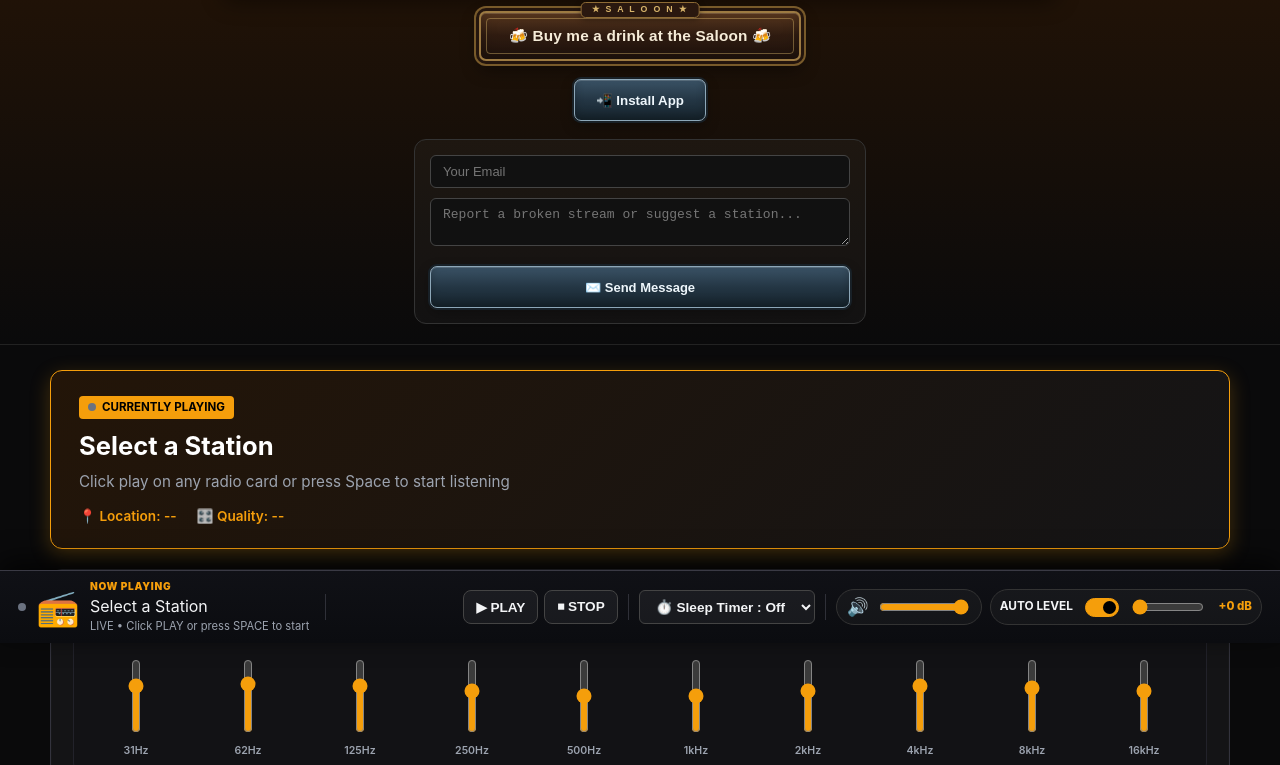
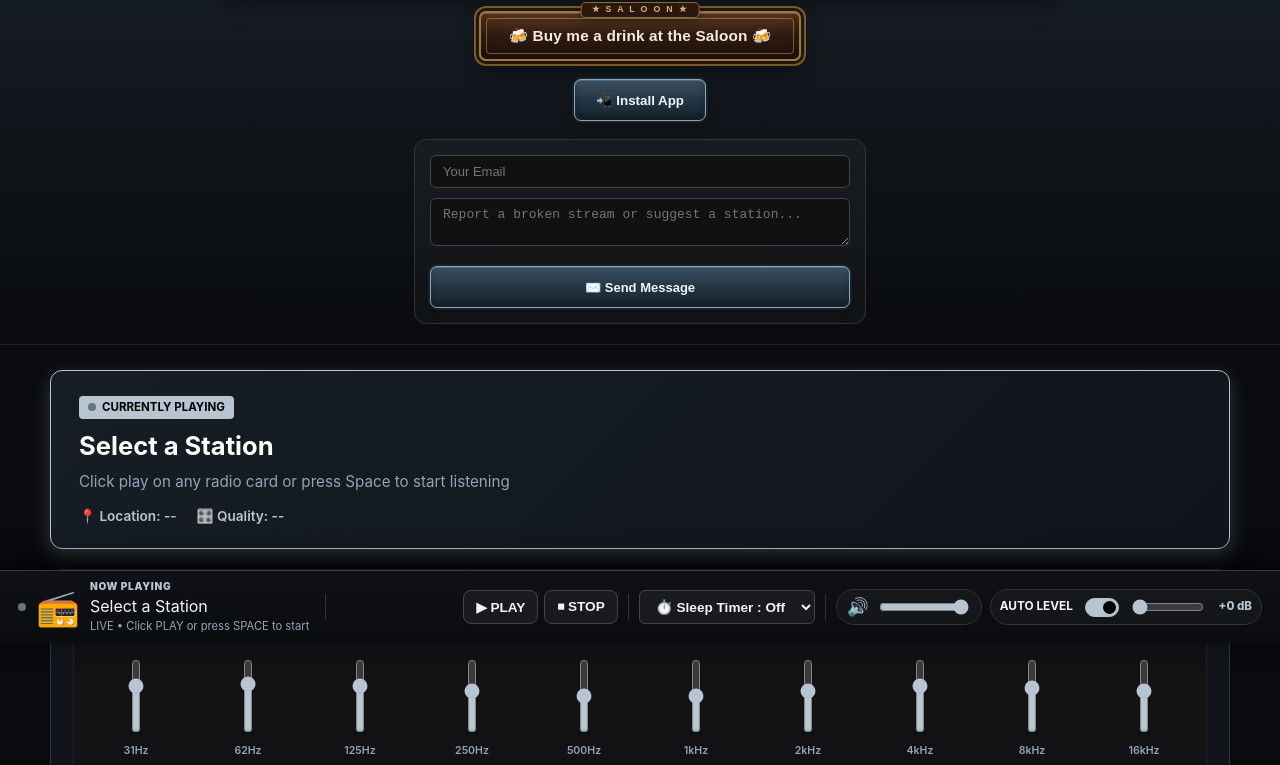
Before and after one commit to american-roots-radio/american-roots-radio.github.io, a plain HTML site: page index.html in a window 1280 px wide. Shown: the part 157-922 px from the top of the page. Drawn offline with Linux system fonts and the light colour scheme.

Commit message:
Restyle Modern Dark as Modern Dark Steel

```diff
--- a/index.html
+++ b/index.html
@@ -37,14 +37,14 @@
 
     <style>
         :root {
-            --bg-color: #0a0a0b;
-            --panel-bg: #141416;
-            --card-bg: #1a1a1e;
-            --card-hover: #25252e;
-            --accent: #f59e0b;
-            --accent-glow: rgba(245, 158, 11, 0.25);
-            --text: #f3f4f6;
-            --text-muted: #9ca3af;
+            --bg-color: #090b0e;
+            --panel-bg: #11151b;
+            --card-bg: #181e25;
+            --card-hover: #222b35;
+            --accent: #b8c4d1;
+            --accent-glow: rgba(184, 196, 209, 0.24);
+            --text: #f1f5f9;
+            --text-muted: #94a3b8;
             --font: -apple-system, BlinkMacSystemFont, "Segoe UI", Roboto, sans-serif;
         }
 
@@ -210,6 +210,20 @@
             border-radius: 10px;
             text-align: center;
             margin-bottom: 25px;
+        }
+
+        /* Modern Dark Steel — default theme only */
+        body:not([data-theme]) header {
+            background: linear-gradient(180deg, #1b232c 0%, var(--bg-color) 100%);
+        }
+        body:not([data-theme]) .now-playing-banner {
+            background: linear-gradient(135deg, #161d25 0%, var(--panel-bg) 100%);
+        }
+        body:not([data-theme]) .eq-mobile-badge {
+            background: rgba(184, 196, 209, 0.12);
+        }
+        body:not([data-theme]) #server-status {
+            color: var(--accent) !important;
         }
 
         /* Formulaire Custom Stream Panel */
@@ -1433,7 +1447,7 @@ font-weight:800!important;cursor:pointer;transition:transform .18s ease,filter .
             <div style="display: flex; gap: 10px; flex-wrap: wrap;">
                 <!-- Theme Switcher Dropdown -->
                 <select id="theme-select" class="eq-preset-select" onchange="changeTheme(this.value)">
-                    <option value="default">🌑 Theme: Modern Dark</option>
+                    <option value="default">🔩 Theme: Modern Dark Steel</option>
                     <option value="vintage">📻 Theme: Vintage Amp</option>
                     <option value="oled">⚡ Theme: Neon OLED</option>
                     <option value="rust">🔥 Theme: Rust Saloon</option>
```
